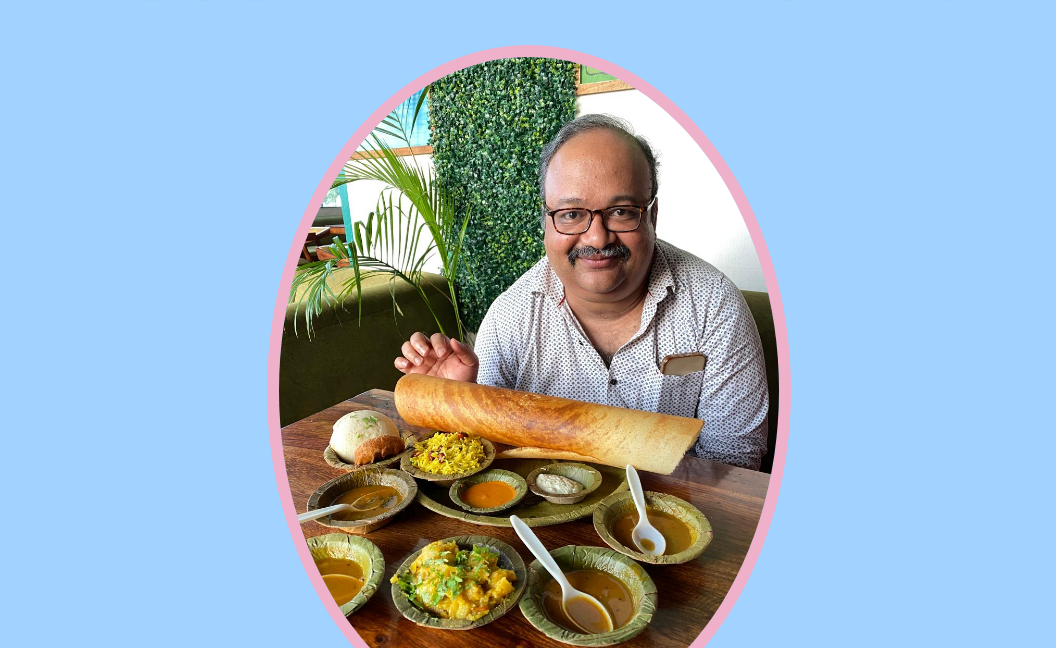
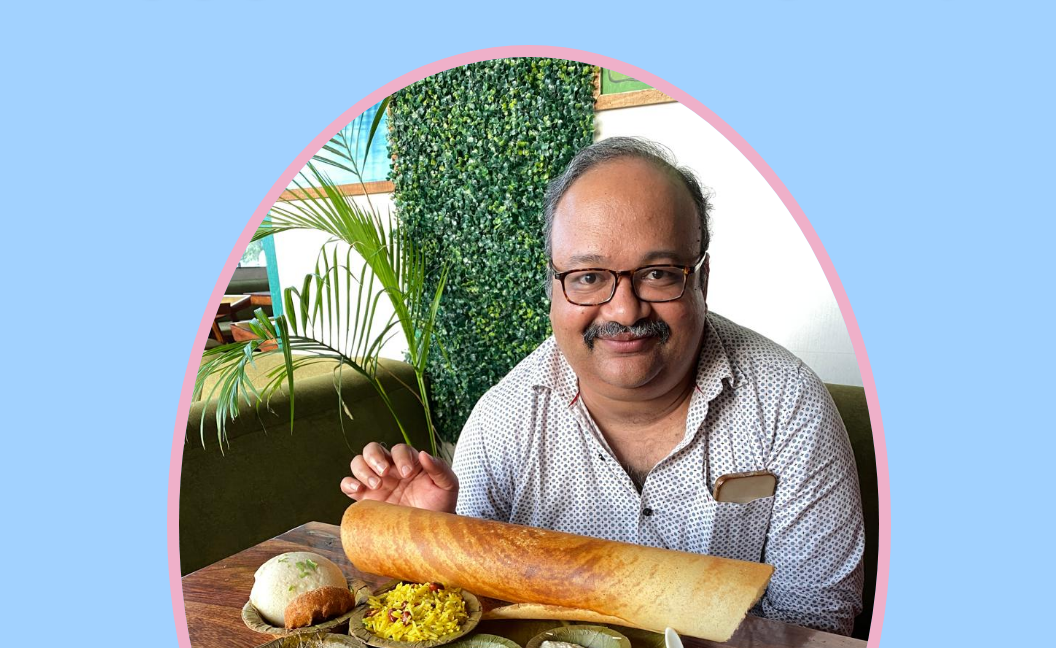
Before and after one commit to pra0310/gift-card, a plain HTML site: page index.html in a window 1280 px wide. Shown: the part 152-800 px from the top of the page, without its empty margins (111-1167 px from the left). Drawn offline with Linux system fonts and the light colour scheme; a web font is replaced by a local one.

Commit message:
Update style.css

```diff
--- a/style.css
+++ b/style.css
@@ -25,7 +25,7 @@ h1 {
 }
 
 #main {
-  width: 250px;
+  width: 350px;
   border-radius: 50%;
   border: 6px solid #efb0c9;
 }
```
